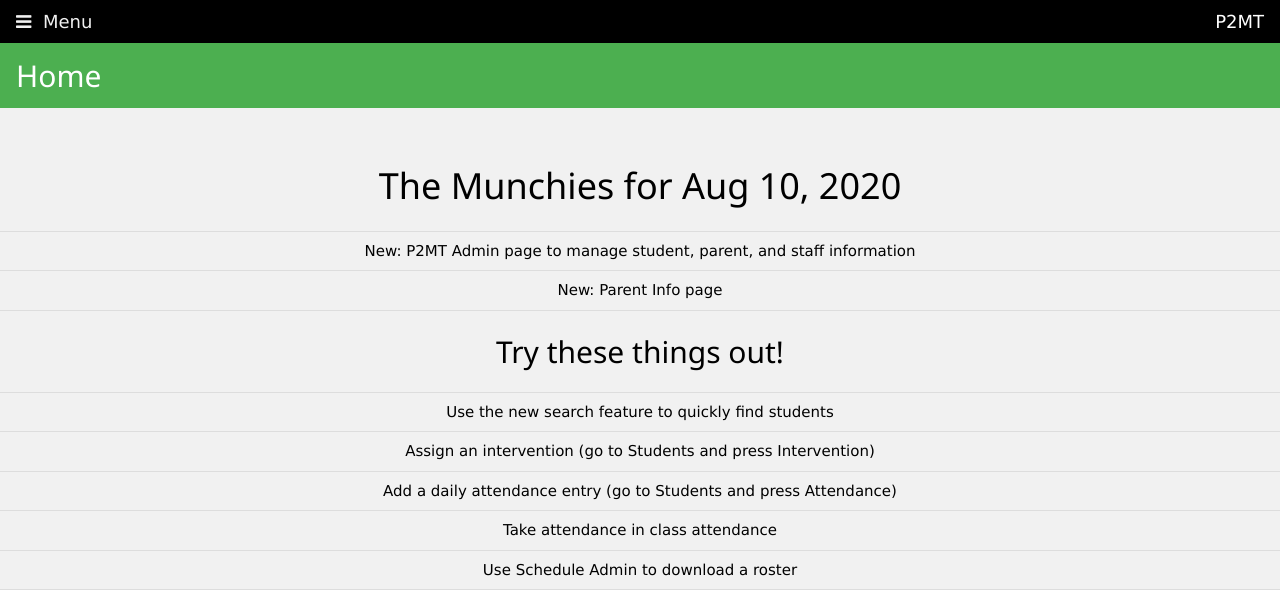
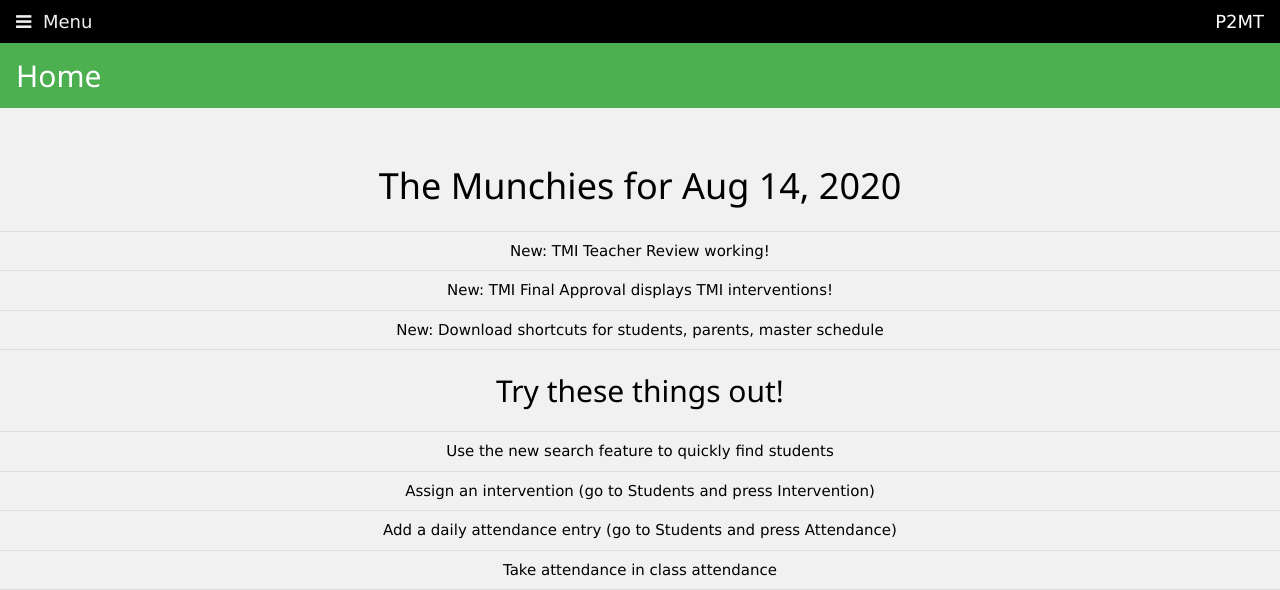
Before and after one commit to phase2team/stemtest, a Flask app: page / in a window 1280 px wide. Shown: the top 590 px of the page. Run offline with Flask 2, Linux system fonts and the light colour scheme.

Commit message:
Updated home page with new features

```diff
--- a/P2MT_App/templates/home.html
+++ b/P2MT_App/templates/home.html
@@ -10,10 +10,11 @@
 
 <ul class="w3-ul w3-center">
     <li>
-        <h1>The Munchies for Aug 10, 2020</h1>
+        <h1>The Munchies for Aug 14, 2020</h1>
     </li>
-    <li>New: P2MT Admin page to manage student, parent, and staff information</li>
-    <li>New: Parent Info page</li>
+    <li>New: TMI Teacher Review working!</li>
+    <li>New: TMI Final Approval displays TMI interventions!</li>
+    <li>New: Download shortcuts for students, parents, master schedule</li>
     <li>
         <h2>Try these things out!</h2>
     </li>
```
Also changed, not shown: 1 other file.
